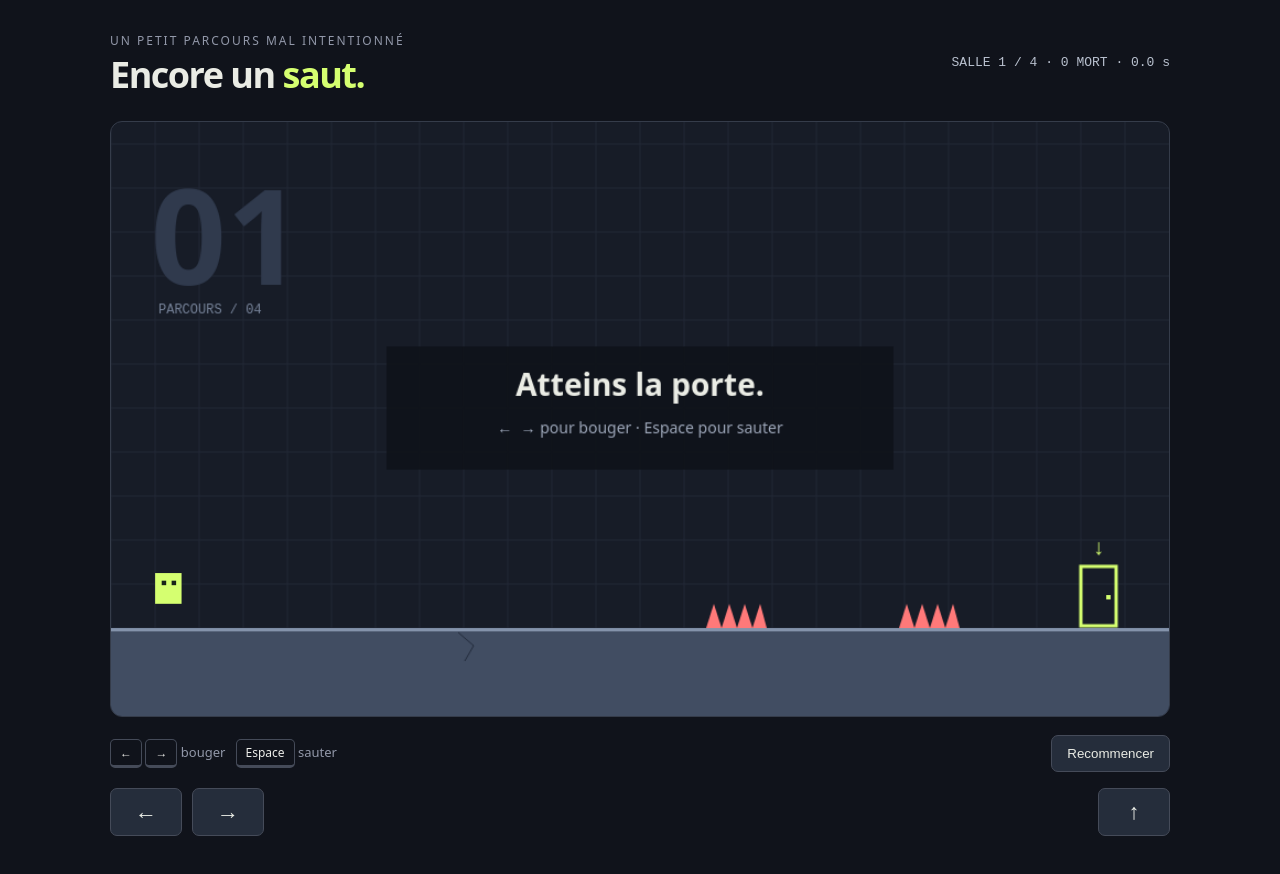
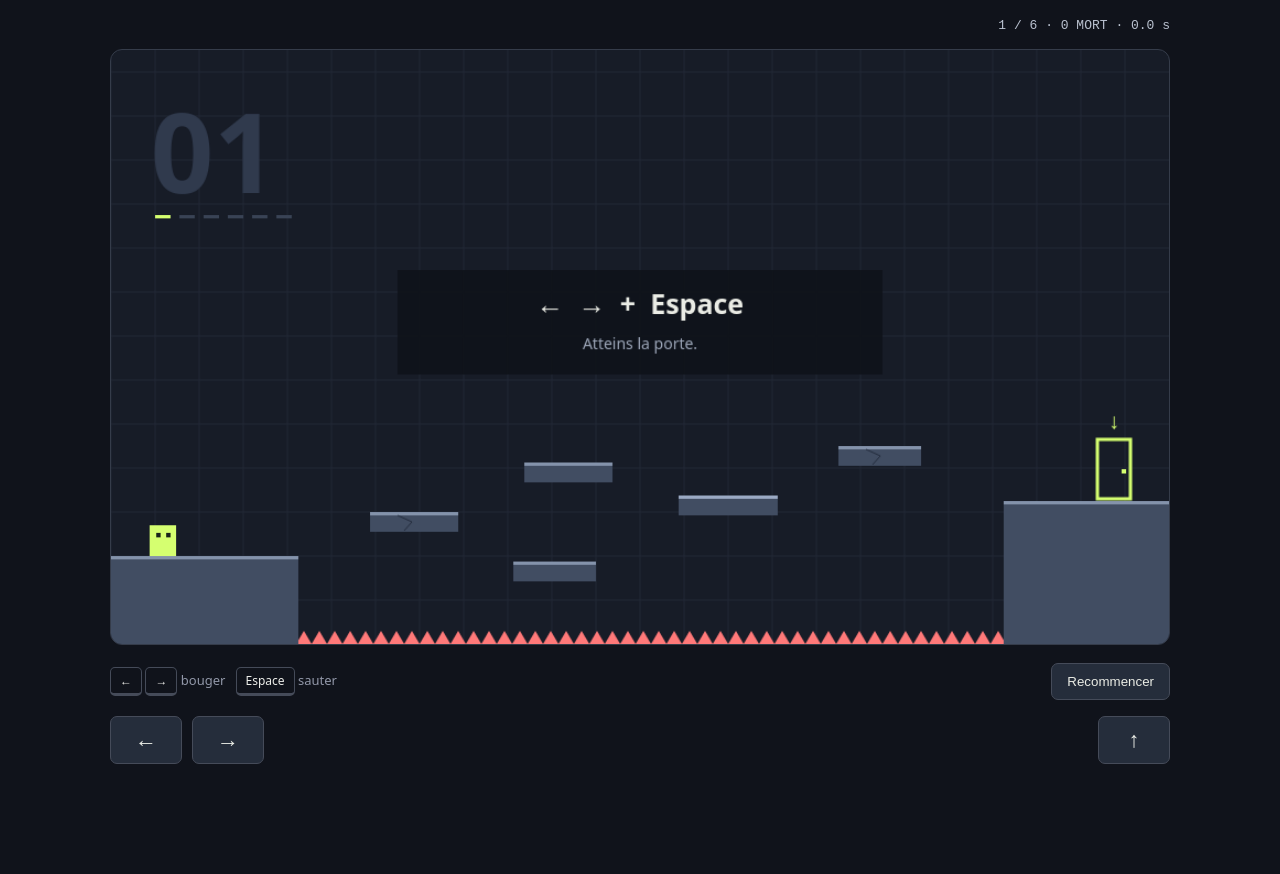
Before and after one commit to Jeremy0404/rb-game, a plain HTML site: page dist/index.html in a window 1280 px wide. After the commit the page ends 810 px from the top, so only its background shows below. Drawn offline with Linux system fonts and the light colour scheme.

Commit message:
Update Site source

```diff
--- a/dist/game.js
+++ b/dist/game.js
@@ -1,48 +1,80 @@
 'use strict';
 const canvas=document.getElementById('game'),ctx=canvas.getContext('2d');
-const keys=new Set();let level=0,deaths=0,elapsed=0,started=false,won=false,dead=0,particles=[],platforms=[],hazards=[],traps={},exitX=880,roomTime=0,acc=0,last=0;
-let p={};const rect=(x,y,w,h,kind='solid')=>({x,y,w,h,kind,t:0});
-function load(){p={x:40,y:410,w:24,h:28,vx:0,vy:0,ground:false,coyote:0,buffer:0};roomTime=0;traps={};exitX=880;dead=0;
-if(level===0){platforms=[rect(0,460,270,80),rect(270,460,120,80,'crumble'),rect(390,460,570,80)];hazards=[rect(540,438,55,22),rect(715,438,55,22)];}
-if(level===1){platforms=[rect(0,460,960,80),rect(380,354,90,16),rect(585,316,105,16)];hazards=[rect(265,438,50,22),rect(485,438,55,22)];}
-if(level===2){platforms=[rect(0,460,230,80),rect(305,410,120,18),rect(490,355,120,18),rect(680,410,110,18),rect(845,460,115,80)];hazards=[];}
-if(level===3){platforms=[rect(0,460,960,80)];hazards=[rect(235,438,50,22),rect(440,438,50,22),rect(655,438,50,22)];}
-document.getElementById('status').textContent='';}
+const keys=new Set(),TOTAL=6,STEP=1/120;
+let level=0,deaths=0,elapsed=0,started=false,won=false,dead=0,particles=[],platforms=[],hazards=[],traps={},exitX=880,exitY=404,roomTime=0,acc=0,last=0,p={};
+const rect=(x,y,w,h,kind='solid',options={})=>({x,y,w,h,kind,ox:x,oy:y,t:0,dx:0,dy:0,...options});
 const overlap=(a,b)=>a.x<b.x+b.w&&a.x+a.w>b.x&&a.y<b.y+b.h&&a.y+a.h>b.y;
-function die(){if(dead||won)return;deaths++;dead=.32;for(let i=0;i<18;i++)particles.push({x:p.x+12,y:p.y+14,vx:(Math.random()-.5)*420,vy:(Math.random()-.7)*420,t:.5});}
-function input(k){if(!keys.has(k)&&k==='Space'){if(won)return;p.buffer=.12;}keys.add(k);started=true;}
-addEventListener('keydown',e=>{if(['ArrowLeft','ArrowRight','Space','KeyA','KeyD','KeyQ','KeyR'].includes(e.code)){e.preventDefault();if(e.code==='KeyR')reset();else input(e.code);}});
-addEventListener('keyup',e=>{keys.delete(e.code);if(e.code==='Space'&&p.vy< -180)p.vy=-180;});
-addEventListener('blur',()=>keys.clear());document.addEventListener('visibilitychange',()=>{keys.clear();last=0;});
-document.querySelectorAll('[data-key]').forEach(b=>{b.addEventListener('pointerdown',e=>{e.preventDefault();b.setPointerCapture(e.pointerId);input(b.dataset.key);});for(const event of ['pointerup','pointercancel','lostpointercapture'])b.addEventListener(event,()=>keys.delete(b.dataset.key));});
+function load(){
+ p={x:35,y:432,w:24,h:28,vx:0,vy:0,ground:true,coyote:.09,buffer:0,support:null};
+ roomTime=0;traps={};dead=0;hazards=[];exitX=895;exitY=404;
+ if(level===0){platforms=[rect(0,460,170,80),rect(235,420,80,18,'crumble'),rect(375,375,80,18,'ghost'),rect(365,465,75,18),rect(515,405,90,18,'moving',{amp:24,speed:1.8}),rect(660,360,75,18,'crumble'),rect(810,410,150,130)];exitY=354;}
+ if(level===1){platforms=[rect(0,460,170,80),rect(225,425,85,18,'dodge',{shift:50}),rect(425,385,80,18),rect(565,345,80,18,'ghost'),rect(565,460,80,18,'crumble'),rect(715,395,85,18,'dodge',{shift:30}),rect(875,460,85,80)];}
+ if(level===2){platforms=[rect(0,460,195,80),rect(275,410,95,18,'crumble'),rect(490,355,120,18),rect(685,410,80,18,'moving',{amp:22,speed:2}),rect(845,460,115,80)];}
+ if(level===3){platforms=[rect(0,460,145,80),rect(215,415,85,18,'moving',{amp:38,speed:1.7}),rect(405,365,85,18,'moving',{amp:30,speed:2,phase:1}),rect(575,415,90,18,'moving',{vertical:true,amp:32,speed:1.5}),rect(745,365,70,18,'crumble'),rect(880,430,80,110)];exitY=374;}
+ if(level===4){platforms=[rect(0,460,170,80),rect(245,420,90,18,'blink',{period:2.6,on:1.8}),rect(405,375,80,18,'blink',{period:2.6,on:1.8,phase:1.2}),rect(560,435,85,18,'crumble'),rect(705,380,80,18,'blink',{period:2.6,on:1.8,phase:.5}),rect(860,440,100,100)];exitY=384;}
+ if(level===5){platforms=[rect(0,460,150,80),rect(220,420,80,18,'crumble'),rect(355,375,85,18,'ghost'),rect(365,465,75,18),rect(505,405,85,18,'dodge',{shift:35}),rect(680,355,75,18,'moving',{amp:24,speed:2}),rect(820,420,140,120)];exitX=830;exitY=364;}
+ p.support=platforms[0];document.getElementById('status').textContent='';
+}
+function active(b){return b.kind!=='ghost'&&!(b.kind==='crumble'&&b.t>=.32)&&!(b.kind==='blink'&&(roomTime+(b.phase||0))%b.period>=b.on);}
+function burst(x,y,color){for(let i=0;i<16;i++)particles.push({x,y,vx:(Math.random()-.5)*380,vy:(Math.random()-.7)*380,t:.45,color});}
+function die(){if(dead||won)return;deaths++;dead=.32;burst(p.x+12,p.y+14,'#d5ff70');}
+function input(k){if(!keys.has(k)&&k==='Space'&&!won)p.buffer=.12;keys.add(k);started=true;}
+function release(k){keys.delete(k);if(k==='Space'&&p.vy< -180)p.vy=-180;}
+addEventListener('keydown',e=>{if(['ArrowLeft','ArrowRight','Space','KeyA','KeyD','KeyQ','KeyR'].includes(e.code)){e.preventDefault();if(e.code==='KeyR'&&!e.repeat)reset();else input(e.code);}});
+addEventListener('keyup',e=>release(e.code));addEventListener('blur',()=>keys.clear());document.addEventListener('visibilitychange',()=>{keys.clear();last=0;acc=0;});
+document.querySelectorAll('[data-key]').forEach(b=>{b.addEventListener('pointerdown',e=>{e.preventDefault();b.setPointerCapture(e.pointerId);input(b.dataset.key);});for(const name of ['pointerup','pointercancel','lostpointercapture'])b.addEventListener(name,()=>release(b.dataset.key));});
 function reset(){level=deaths=elapsed=0;started=won=false;keys.clear();particles=[];load();canvas.focus();}document.getElementById('restart').onclick=reset;
-function update(dt){for(const q of particles){q.x+=q.vx*dt;q.y+=q.vy*dt;q.vy+=900*dt;q.t-=dt;}particles=particles.filter(q=>q.t>0);
-if(won||!started)return;elapsed+=dt;if(dead){dead-=dt;if(dead<=0)load();return;}roomTime+=dt;
-p.buffer=Math.max(0,p.buffer-dt);p.coyote=p.ground?.09:Math.max(0,p.coyote-dt);
-let dir=Number(keys.has('ArrowRight')||keys.has('KeyD'))-Number(keys.has('ArrowLeft')||keys.has('KeyA')||keys.has('KeyQ'));p.vx=dir*255;
-if(p.buffer>0&&p.coyote>0){p.vy=-570;p.buffer=0;p.coyote=0;p.ground=false;}
-p.vy=Math.min(850,p.vy+1650*dt);
-for(const b of platforms)if(b.kind==='crumble'&&b.t>0)b.t+=dt;
-const solids=platforms.filter(b=>b.kind!=='crumble'||b.t<.27);
-p.x+=p.vx*dt;for(const b of solids)if(overlap(p,b)){if(p.vx>0)p.x=b.x-p.w;else if(p.vx<0)p.x=b.x+b.w;}p.x=Math.max(0,Math.min(936,p.x));
-p.y+=p.vy*dt;p.ground=false;for(const b of solids)if(overlap(p,b)){if(p.vy>0){p.y=b.y-p.h;p.ground=true;if(b.kind==='crumble'&&!b.t)b.t=.001;}else if(p.vy<0)p.y=b.y+b.h;p.vy=0;}
-if(level===1){if(p.x>325&&!traps.pop)traps.pop=roomTime;if(traps.pop&&roomTime-traps.pop>.27){const h=rect(365,460-Math.min(85,(roomTime-traps.pop-.27)*500),38,85);if(overlap(p,h))die();}if(p.x>700&&!traps.fall)traps.fall=roomTime;if(traps.fall){const t=roomTime-traps.fall;const h=rect(755,Math.min(418,-60+Math.max(0,t-.35)*630),65,42);if(overlap(p,h))die();}}
-if(level===2){if(p.x>280&&!traps.ceiling)traps.ceiling=roomTime;if(traps.ceiling){const t=roomTime-traps.ceiling;const h=rect(480,Math.min(260,-65+Math.max(0,t-.55)*430),140,45);if(overlap(p,h))die();}}
-if(level===3){if(p.x>775&&!traps.exit){traps.exit=roomTime;exitX=60;}if(traps.exit){exitX=Math.max(60,880-(roomTime-traps.exit)*1100);}}
-for(const h of hazards)if(overlap({x:p.x+3,y:p.y+3,w:p.w-6,h:p.h-3},h))die();if(p.y>580)die();
-if(!dead&&overlap(p,rect(exitX,404,32,56))&&!(level===3&&traps.exit&&roomTime-traps.exit<.85)){if(level<3){level++;load();}else{won=true;document.getElementById('status').textContent='Terminé ! '+deaths+' morts · '+elapsed.toFixed(1)+' s';}}
+function updatePlatforms(dt){for(const b of platforms){const x=b.x,y=b.y;
+ if(b.kind==='crumble'&&b.t>0)b.t+=dt;
+ if(b.kind==='moving'){const wave=Math.sin(roomTime*b.speed+(b.phase||0))*b.amp;if(b.vertical)b.y=b.oy+wave;else b.x=b.ox+wave;}
+ if(b.kind==='dodge'){if(!b.t&&p.vy<0&&p.x+p.w>b.ox-100&&p.x<b.ox+b.w)b.t=roomTime;if(b.t)b.x=b.ox+b.shift*Math.min(1,(roomTime-b.t)/.17);}
+ b.dx=b.x-x;b.dy=b.y-y;
+ }}
+function updateHazards(){hazards=[];
+ if(level===2){if(p.x>470&&!traps.ceiling)traps.ceiling=roomTime;if(traps.ceiling){const t=roomTime-traps.ceiling;const y=Math.min(310,-65+Math.max(0,t-.48)*1150);hazards.push(rect(480,y,140,45,'crusher'));}}
+ if(level===3)hazards.push(rect(540,280+Math.sin(roomTime*2.2)*48,28,28,'saw'));
+ if(level===4){const phase=roomTime%2.4;if(phase>1.3)hazards.push(rect(578,407,36,28,'spikes'));traps.spikeWarning=phase>1.03&&phase<=1.3;}
+ if(level===5){if(p.x>765&&!traps.exit)traps.exit=roomTime;if(traps.exit)exitX=830+Math.min(1,(roomTime-traps.exit)/.2)*88;}
 }
-function box(x,y,w,h,color){ctx.fillStyle=color;ctx.fillRect(x,y,w,h);}function spikes(h){ctx.fillStyle='#ff7979';for(let x=h.x;x<h.x+h.w;x+=14){ctx.beginPath();ctx.moveTo(x,h.y+h.h);ctx.lineTo(x+7,h.y);ctx.lineTo(Math.min(x+14,h.x+h.w),h.y+h.h);ctx.fill();}}
-function draw(){ctx.clearRect(0,0,960,540);ctx.strokeStyle='#222936';ctx.lineWidth=1;for(let x=0;x<960;x+=40){ctx.beginPath();ctx.moveTo(x,0);ctx.lineTo(x,540);ctx.stroke();}for(let y=20;y<540;y+=40){ctx.beginPath();ctx.moveTo(0,y);ctx.lineTo(960,y);ctx.stroke();}
-ctx.fillStyle='#303a4d';ctx.font='bold 120px system-ui';ctx.fillText('0'+(level+1),36,148);ctx.font='12px monospace';ctx.fillStyle='#768298';ctx.fillText('PARCOURS / 04',43,174);
-for(const b of platforms){if(b.kind==='crumble'&&b.t>=.27)continue;const shake=b.t?Math.sin(b.t*120)*2:0;box(b.x+shake,b.y,b.w,b.h,'#414d62');box(b.x+shake,b.y,b.w,3,'#8493ab');if(b.kind==='crumble'){ctx.strokeStyle='#242d3e';ctx.beginPath();ctx.moveTo(b.x+45,b.y+4);ctx.lineTo(b.x+59,b.y+16);ctx.lineTo(b.x+51,b.y+30);ctx.stroke();}}
-for(const h of hazards)spikes(h);
-if(level===1){if(traps.pop){let t=roomTime-traps.pop;if(t<.27)box(365,457,38,3,'#ffb077');else spikes(rect(365,460-Math.min(85,(t-.27)*500),38,85));}if(traps.fall){let t=roomTime-traps.fall;box(755,Math.min(418,-60+Math.max(0,t-.35)*630),65,42,'#ff7979');}box(775,32,25,3,'#ff7979');}
-if(level===2&&traps.ceiling){let t=roomTime-traps.ceiling;box(480,Math.min(260,-65+Math.max(0,t-.55)*430),140,45,'#ff7979');}
-ctx.strokeStyle='#d5ff70';ctx.lineWidth=3;ctx.strokeRect(exitX,404,32,54);box(exitX+23,430,4,4,'#d5ff70');ctx.fillStyle='#d5ff70';ctx.font='20px monospace';ctx.fillText('↓',exitX+10,393);
-if(!dead){box(p.x,p.y,p.w,p.h,'#d5ff70');box(p.x+6,p.y+7,4,4,'#182319');box(p.x+15,p.y+7,4,4,'#182319');}
-for(const q of particles){ctx.globalAlpha=Math.max(0,q.t*2);box(q.x,q.y,5,5,'#d5ff70');}ctx.globalAlpha=1;
-if(!started||won){box(250,204,460,112,'#10131bea');ctx.textAlign='center';ctx.fillStyle='#eaece5';ctx.font='bold 28px system-ui';ctx.fillText(won?'Bien joué. Enfin.':'Atteins la porte.',480,249);ctx.fillStyle='#9da7b9';ctx.font='14px system-ui';ctx.fillText(won?'Les quatre salles sont terminées.':'←  → pour bouger · Espace pour sauter',480,283);ctx.textAlign='left';}
-document.getElementById('stats').textContent=`SALLE ${level+1} / 4 · ${deaths} MORT${deaths>1?'S':''} · ${elapsed.toFixed(1)} s`;
+function update(dt){
+ for(const q of particles){q.x+=q.vx*dt;q.y+=q.vy*dt;q.vy+=900*dt;q.t-=dt;}particles=particles.filter(q=>q.t>0);
+ if(won||!started)return;elapsed+=dt;if(dead){dead-=dt;if(dead<=0)load();return;}roomTime+=dt;
+ updatePlatforms(dt);updateHazards();
+ if(p.support&&active(p.support)){p.x+=p.support.dx;p.y+=p.support.dy;}else{p.support=null;p.ground=false;}
+ p.buffer=Math.max(0,p.buffer-dt);p.coyote=p.ground?.085:Math.max(0,p.coyote-dt);
+ p.vx=(Number(keys.has('ArrowRight')||keys.has('KeyD'))-Number(keys.has('ArrowLeft')||keys.has('KeyA')||keys.has('KeyQ')))*255;
+ if(p.buffer>0&&p.coyote>0){p.vy=-570;p.buffer=0;p.coyote=0;p.ground=false;p.support=null;}
+ p.vy=Math.min(850,p.vy+1650*dt);
+ p.x=Math.max(0,Math.min(936,p.x+p.vx*dt));const previousBottom=p.y+p.h;p.y+=p.vy*dt;p.ground=false;p.support=null;
+ // Top-only collision keeps jumps from below and moving platforms predictable.
+ for(const b of platforms){if(p.vy>=0&&p.x+p.w>b.x&&p.x<b.x+b.w&&previousBottom<=b.y-b.dy+1&&p.y+p.h>=b.y){
+  if(b.kind==='ghost'){b.revealed=true;continue;}if(!active(b))continue;
+  p.y=b.y-p.h;p.vy=0;p.ground=true;p.support=b;if(b.kind==='crumble'&&!b.t)b.t=.001;
+ }}
+ for(const h of hazards)if(overlap({x:p.x+2,y:p.y+2,w:p.w-4,h:p.h-2},h))die();if(p.y+p.h>528)die();
+ if(!dead&&overlap(p,rect(exitX,exitY,30,56))){if(level<TOTAL-1){level++;load();}else{won=true;burst(p.x,p.y,'#d5ff70');document.getElementById('status').textContent=`Terminé · ${deaths} morts · ${elapsed.toFixed(1)} s`;}}
 }
-function frame(t){if(!last)last=t;acc+=Math.min((t-last)/1000,.05);last=t;while(acc>=1/120){update(1/120);acc-=1/120;}draw();requestAnimationFrame(frame);}load();requestAnimationFrame(frame);
+function box(x,y,w,h,color){ctx.fillStyle=color;ctx.fillRect(x,y,w,h);}
+function spikes(h){ctx.fillStyle='#ff7979';for(let x=h.x;x<h.x+h.w;x+=14){ctx.beginPath();ctx.moveTo(x,h.y+h.h);ctx.lineTo(x+7,h.y);ctx.lineTo(Math.min(x+14,h.x+h.w),h.y+h.h);ctx.fill();}}
+function draw(){ctx.clearRect(0,0,960,540);ctx.strokeStyle='#222936';ctx.lineWidth=1;
+ for(let x=0;x<960;x+=40){ctx.beginPath();ctx.moveTo(x,0);ctx.lineTo(x,540);ctx.stroke();}for(let y=20;y<540;y+=40){ctx.beginPath();ctx.moveTo(0,y);ctx.lineTo(960,y);ctx.stroke();}
+ ctx.fillStyle='#303a4d';ctx.font='bold 100px system-ui';ctx.fillText('0'+(level+1),36,130);
+ for(let i=0;i<TOTAL;i++)box(40+i*22,150,14,3,i<=level?'#d5ff70':'#394355');
+ spikes(rect(0,528,960,12));
+ for(const b of platforms){if(b.kind==='crumble'&&b.t>=.32)continue;
+  const hidden=!active(b)&&b.kind!=='ghost',ghost=b.kind==='ghost'&&b.revealed;
+  ctx.globalAlpha=hidden?.15:ghost?.22:1;const shake=b.kind==='crumble'&&b.t?Math.sin(b.t*130)*2:0;
+  box(b.x+shake,b.y,b.w,b.h,'#414d62');box(b.x+shake,b.y,b.w,3,b.kind==='moving'?'#9baac4':'#8493ab');
+  if(b.kind==='crumble'){ctx.strokeStyle='#252e3f';ctx.beginPath();ctx.moveTo(b.x+25,b.y+3);ctx.lineTo(b.x+38,b.y+9);ctx.lineTo(b.x+31,b.y+17);ctx.stroke();}
+  if(b.kind==='blink'){const phase=(roomTime+(b.phase||0))%b.period;box(b.x,b.y+b.h-3,b.w*(phase<b.on?1-phase/b.on:(phase-b.on)/(b.period-b.on)),3,'#b69aff');}ctx.globalAlpha=1;
+ }
+ if(level===2){box(480,0,140,6,'#ff7979');if(traps.ceiling&&roomTime-traps.ceiling<.48){ctx.globalAlpha=.15;box(480,6,140,349,'#ff7979');ctx.globalAlpha=1;}}
+ if(traps.spikeWarning)box(578,432,36,3,'#ffb077');
+ for(const h of hazards){if(h.kind==='spikes')spikes(h);else if(h.kind==='saw'){ctx.save();ctx.translate(h.x+14,h.y+14);ctx.rotate(roomTime*6);ctx.fillStyle='#ff7979';for(let i=0;i<8;i++){ctx.rotate(Math.PI/4);ctx.fillRect(-3,-18,6,36);}ctx.fillStyle='#171c27';ctx.beginPath();ctx.arc(0,0,6,0,Math.PI*2);ctx.fill();ctx.restore();}else{box(h.x,h.y,h.w,h.h,'#ff7979');spikes(rect(h.x,h.y+h.h-10,h.w,10));}}
+ ctx.strokeStyle='#d5ff70';ctx.lineWidth=3;ctx.strokeRect(exitX,exitY,30,54);box(exitX+22,exitY+27,4,4,'#d5ff70');ctx.fillStyle='#d5ff70';ctx.font='20px monospace';ctx.fillText('↓',exitX+9,exitY-10);
+ if(!dead){box(p.x,p.y,p.w,p.h,'#d5ff70');box(p.x+6,p.y+7,4,4,'#182319');box(p.x+15,p.y+7,4,4,'#182319');}
+ for(const q of particles){ctx.globalAlpha=Math.max(0,q.t*2);box(q.x,q.y,5,5,q.color);}ctx.globalAlpha=1;
+ if(!started||won){box(260,200,440,95,'#10131bea');ctx.textAlign='center';ctx.fillStyle='#eaece5';ctx.font='bold 25px system-ui';ctx.fillText(won?'Terminé.':'←  →  +  Espace',480,240);ctx.fillStyle='#9da7b9';ctx.font='14px system-ui';ctx.fillText(won?`${deaths} morts · ${elapsed.toFixed(1)} s`:'Atteins la porte.',480,272);ctx.textAlign='left';}
+ document.getElementById('stats').textContent=`${level+1} / ${TOTAL} · ${deaths} MORT${deaths>1?'S':''} · ${elapsed.toFixed(1)} s`;
+}
+function frame(t){if(!last)last=t;acc+=Math.min((t-last)/1000,.05);last=t;while(acc>=STEP){update(STEP);acc-=STEP;}draw();requestAnimationFrame(frame);}load();requestAnimationFrame(frame);
--- a/dist/index.html
+++ b/dist/index.html
@@ -1,7 +1,7 @@
 <!doctype html>
 <html lang="fr"><meta charset="utf-8"><meta name="viewport" content="width=device-width,initial-scale=1"><title>Encore un saut</title>
 <style>
-*{box-sizing:border-box}body{margin:0;background:#10131b;color:#eaece5;font-family:system-ui,sans-serif;min-height:100vh;display:grid;place-items:center}main{width:min(1060px,96vw);padding:28px 0}header{display:flex;align-items:center;justify-content:space-between;margin-bottom:22px}h1{font-size:clamp(22px,4vw,36px);letter-spacing:-1.5px;margin:0}h1 span{color:#d5ff70}small{color:#9298a9;font-size:12px;letter-spacing:2px}#stats{font:13px ui-monospace,monospace;color:#b9c1cf;text-align:right;line-height:1.9}canvas{display:block;width:100%;aspect-ratio:960/540;background:#171c27;border:1px solid #353c4a;border-radius:12px;outline:none}footer{display:flex;justify-content:space-between;align-items:center;gap:12px;margin-top:18px;font-size:13px;color:#9298a9}kbd{display:inline-block;border:1px solid #454b59;border-bottom-width:3px;border-radius:5px;padding:4px 9px;color:#ecede9;font:12px system-ui}button{background:#252d3b;color:#eaece5;border:1px solid #454b59;border-radius:7px;padding:10px 15px;cursor:pointer}button:hover{background:#354052}#touch{display:flex;gap:10px;margin-top:16px}#touch button{touch-action:none;user-select:none;font-size:22px;min-width:72px}#touch button:last-child{margin-left:auto}#status{min-height:20px;color:#d5ff70;font-size:14px;text-align:center;margin-top:12px}@media(min-width:900px) and (pointer:fine){#touch{display:none}}
+*{box-sizing:border-box}body{margin:0;background:#10131b;color:#eaece5;font-family:system-ui,sans-serif;min-height:100vh;display:grid;place-items:center}main{width:min(1060px,96vw,calc((100dvh - 155px)*1.7778));padding:14px 0}header{display:flex;align-items:center;justify-content:flex-end;margin-bottom:10px}#stats{font:13px ui-monospace,monospace;color:#b9c1cf;text-align:right;line-height:1.9}canvas{display:block;width:100%;aspect-ratio:960/540;background:#171c27;border:1px solid #353c4a;border-radius:12px;outline:none}footer{display:flex;justify-content:space-between;align-items:center;gap:12px;margin-top:18px;font-size:13px;color:#9298a9}kbd{display:inline-block;border:1px solid #454b59;border-bottom-width:3px;border-radius:5px;padding:4px 9px;color:#ecede9;font:12px system-ui}button{background:#252d3b;color:#eaece5;border:1px solid #454b59;border-radius:7px;padding:10px 15px;cursor:pointer}button:hover{background:#354052}#touch{display:flex;gap:10px;margin-top:16px}#touch button{touch-action:none;user-select:none;font-size:22px;min-width:72px}#touch button:last-child{margin-left:auto}#status{min-height:20px;color:#d5ff70;font-size:14px;text-align:center;margin-top:12px}@media(min-width:900px) and (pointer:fine){#touch{display:none}}
 </style>
-<main><header><div><small>UN PETIT PARCOURS MAL INTENTIONNÉ</small><h1>Encore un <span>saut.</span></h1></div><div id="stats"></div></header><canvas id="game" width="960" height="540" tabindex="0" aria-label="Jeu de plateformes : flèches gauche et droite, espace pour sauter"></canvas><footer><div><kbd>←</kbd> <kbd>→</kbd> bouger &nbsp; <kbd>Espace</kbd> sauter</div><button id="restart">Recommencer</button></footer><div id="touch"><button data-key="ArrowLeft" aria-label="Reculer">←</button><button data-key="ArrowRight" aria-label="Avancer">→</button><button data-key="Space" aria-label="Sauter">↑</button></div><div id="status" aria-live="polite"></div></main>
-<script src="game.js"></script></html>
+<main><header><div id="stats"></div></header><canvas id="game" width="960" height="540" tabindex="0" aria-label="Jeu de plateformes : flèches gauche et droite, espace pour sauter"></canvas><footer><div><kbd>←</kbd> <kbd>→</kbd> bouger &nbsp; <kbd>Espace</kbd> sauter</div><button id="restart">Recommencer</button></footer><div id="touch"><button data-key="ArrowLeft" aria-label="Reculer">←</button><button data-key="ArrowRight" aria-label="Avancer">→</button><button data-key="Space" aria-label="Sauter">↑</button></div><div id="status" aria-live="polite"></div></main>
+<script src="game.js?v=2"></script></html>
```
Also changed, not shown: tests/game.cjs (added, +56 -0 lines), tests/routes.json (added, +1 -0 lines).
